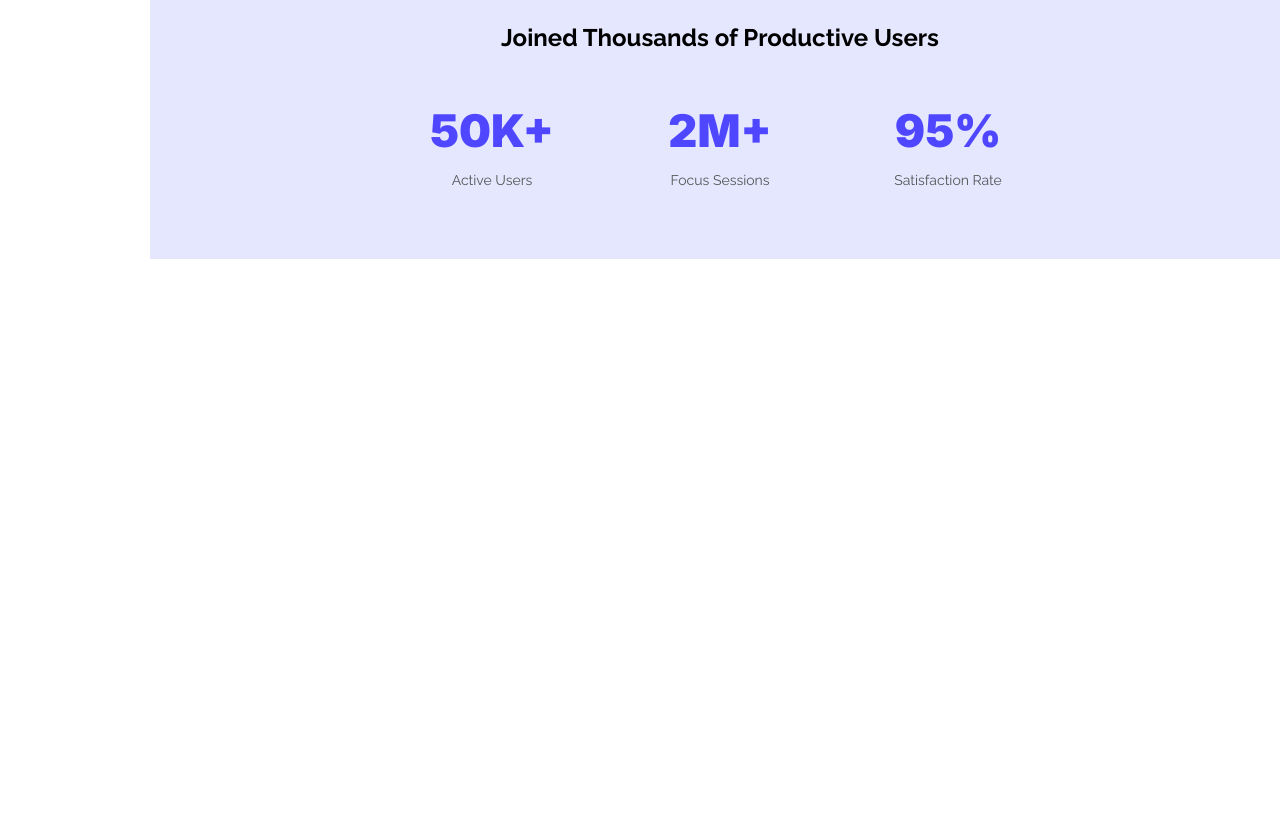
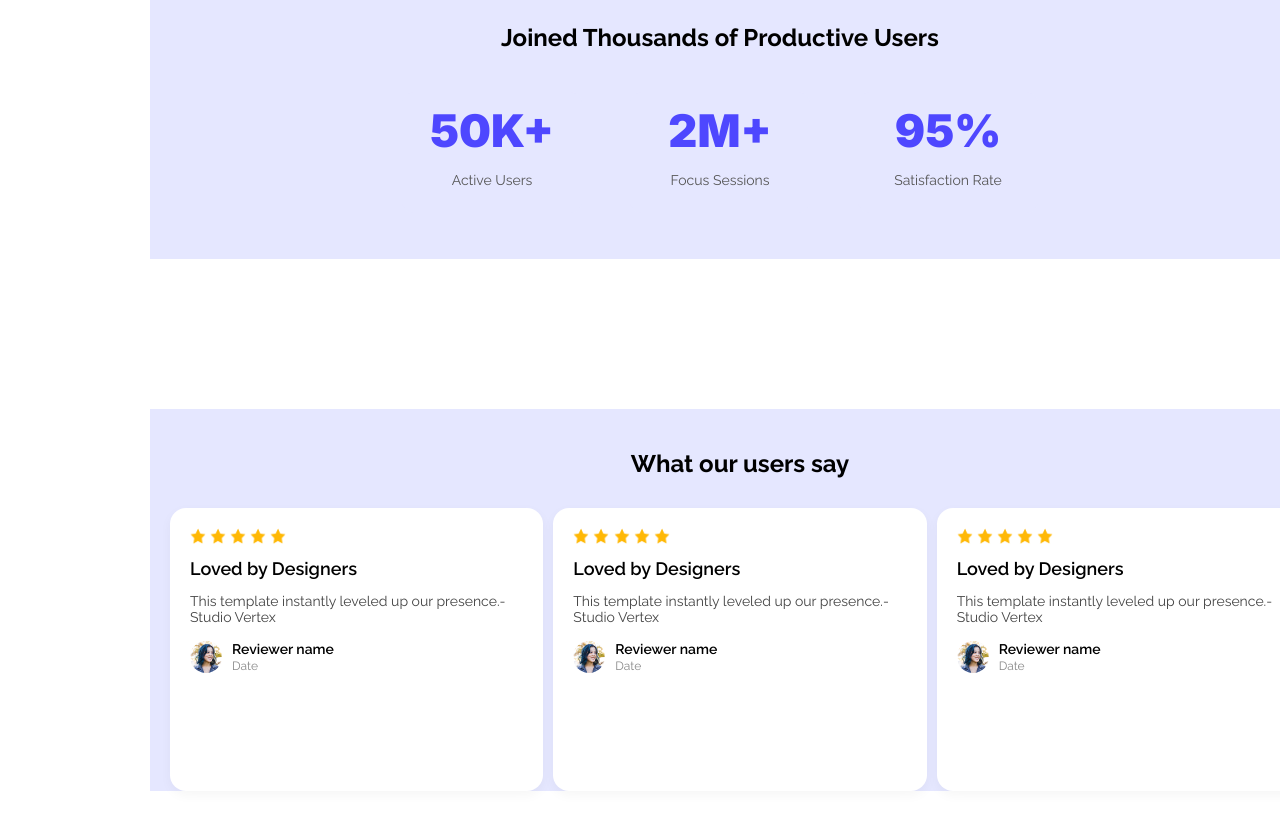
Before and after one commit to asmrubel/ASSIGNMENT-FINAL, a plain HTML site: page index.html in a window 1280 px wide. Shown: the part 1437-2266 px from the top of the page. Before the commit the page ends 1846 px from the top, so only its background shows below. Drawn offline with Linux system fonts and the light colour scheme.

Commit message:
review section added

```diff
--- a/index.html
+++ b/index.html
@@ -55,6 +55,72 @@
   </div>
 </section>
 
+<section class="review-section">
+  <h1 class="review-heading">What our users say</h1>
+  <div class="review-cards">
+
+
+    <div class="review-card">
+      <div class="stars">
+        <img src="./images/icon-star.png">
+        <img src="./images/icon-star.png" >
+        <img src="./images/icon-star.png" >
+        <img src="./images/icon-star.png">
+        <img src="./images/icon-star.png">
+      </div>
+      <h2>Loved by Designers</h2>
+      <p>This template instantly leveled up our presence.- Studio Vertex</p>
+      <div class="reviewer-info">
+        <img src="./images/avatar.png">
+        <div>
+          <h3>Reviewer name</h3>
+          <p>Date</p>
+        </div>
+      </div>
+    </div>
+
+    <div class="review-card">
+      <div class="stars">
+        <img src="./images/icon-star.png">
+        <img src="./images/icon-star.png" >
+        <img src="./images/icon-star.png" >
+        <img src="./images/icon-star.png">
+        <img src="./images/icon-star.png">
+      </div>
+      <h2>Loved by Designers</h2>
+      <p>This template instantly leveled up our presence.- Studio Vertex</p>
+      <div class="reviewer-info">
+        <img src="./images/avatar.png">
+        <div>
+          <h3>Reviewer name</h3>
+          <p>Date</p>
+        </div>
+      </div>
+    </div>
+
+    <div class="review-card">
+      <div class="stars">
+        <img src="./images/icon-star.png">
+        <img src="./images/icon-star.png" >
+        <img src="./images/icon-star.png" >
+        <img src="./images/icon-star.png">
+        <img src="./images/icon-star.png">
+      </div>
+      <h2>Loved by Designers</h2>
+      <p>This template instantly leveled up our presence.- Studio Vertex</p>
+      <div class="reviewer-info">
+        <img src="./images/avatar.png">
+        <div>
+          <h3>Reviewer name</h3>
+          <p>Date</p>
+        </div>
+      </div>
+    </div>
+
+  </div>
+</section>
+
+
   <footer>
 
 
--- a/style.css
+++ b/style.css
@@ -1,5 +1,7 @@
 body {
   margin: 0;
+  padding: 0;
+  box-sizing: border-box;
   font-family: 'Raleway', sans-serif;
 }
 
@@ -180,3 +182,85 @@ body {
   font-size: 14px;
   color: #555;
 }
+
+/* review section */
+
+
+.review-section {
+  width: 1140px;
+  height: 342px;
+  background-color: #E5E7FF;
+  padding: 20px;
+  text-align: center;
+  margin: 150px;
+}
+
+.review-heading {
+  font-size: 24px;
+  font-weight: 700;
+  margin-bottom: 30px;
+}
+
+.review-cards {
+  display: flex;
+  justify-content: space-between;
+  gap: 10px;
+
+
+}
+
+.review-card {
+  width: 367px;
+  height: 243px;
+  background-color: #ffffff;
+  border-radius: 16px;
+  box-shadow: 0 4px 12px rgba(0, 0, 0, 0.04);
+  padding: 20px;
+  text-align: left;
+
+}
+
+.stars {
+  margin-bottom: 10px;
+}
+
+.stars img {
+  width: 16px;
+  height: 16px;
+}
+
+.review-card h2 {
+  font-size: 18px;
+  font-weight: 600;
+  margin: 10px 0 8px;
+}
+
+.review-card p {
+  font-size: 14px;
+  color: #444;
+  margin-bottom: 16px;
+}
+
+.reviewer-info {
+  display: flex;
+  align-items: center;
+  gap: 10px;
+}
+
+.reviewer-info img {
+  width: 32px;
+  height: 32px;
+  border-radius: 50%;
+}
+
+.reviewer-info h3 {
+  margin: 0;
+  font-size: 14px;
+  font-weight: 600;
+}
+
+.reviewer-info p {
+  margin: 2px 0 0;
+  font-size: 12px;
+  color: #888;
+}
```
